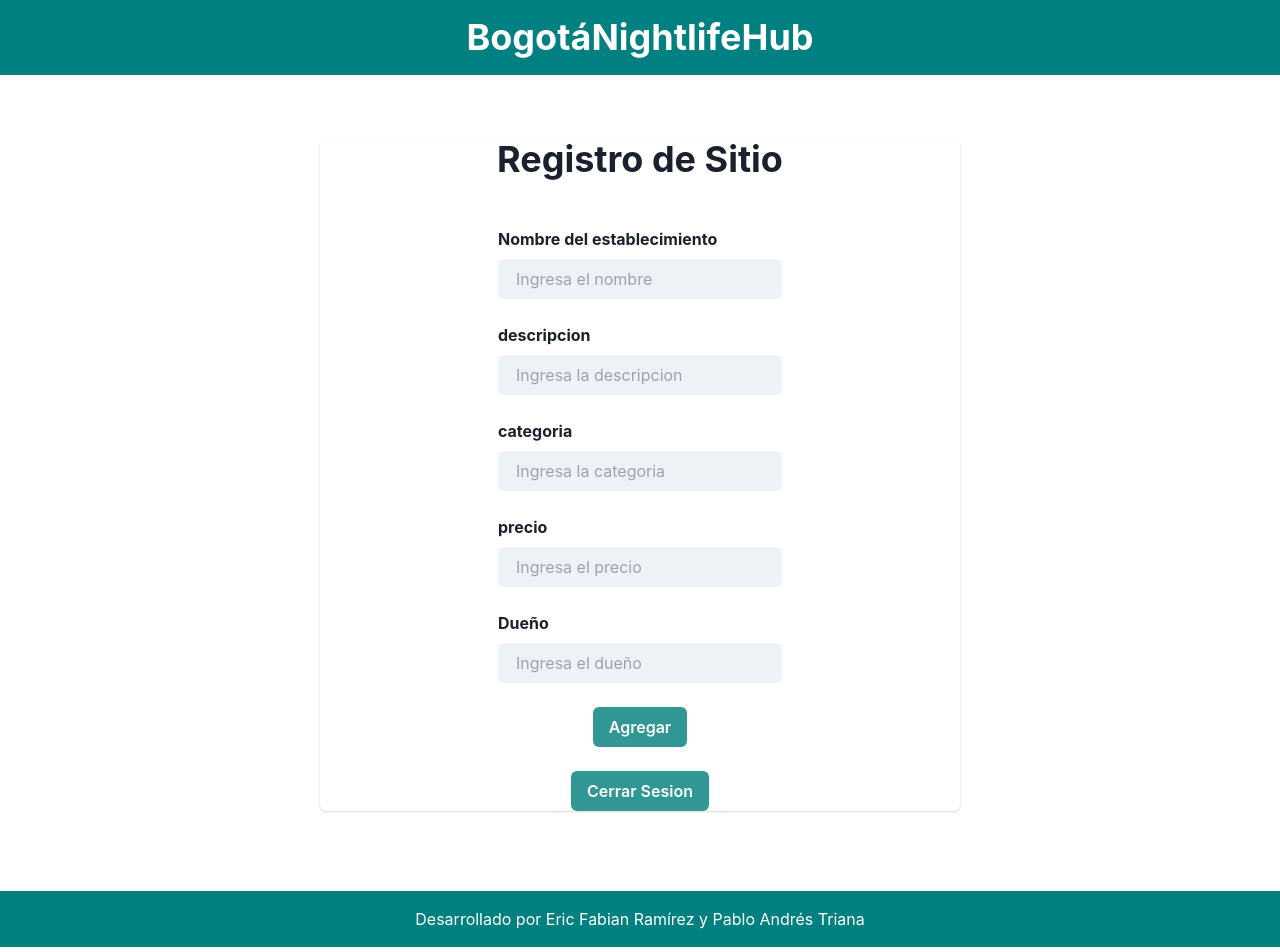
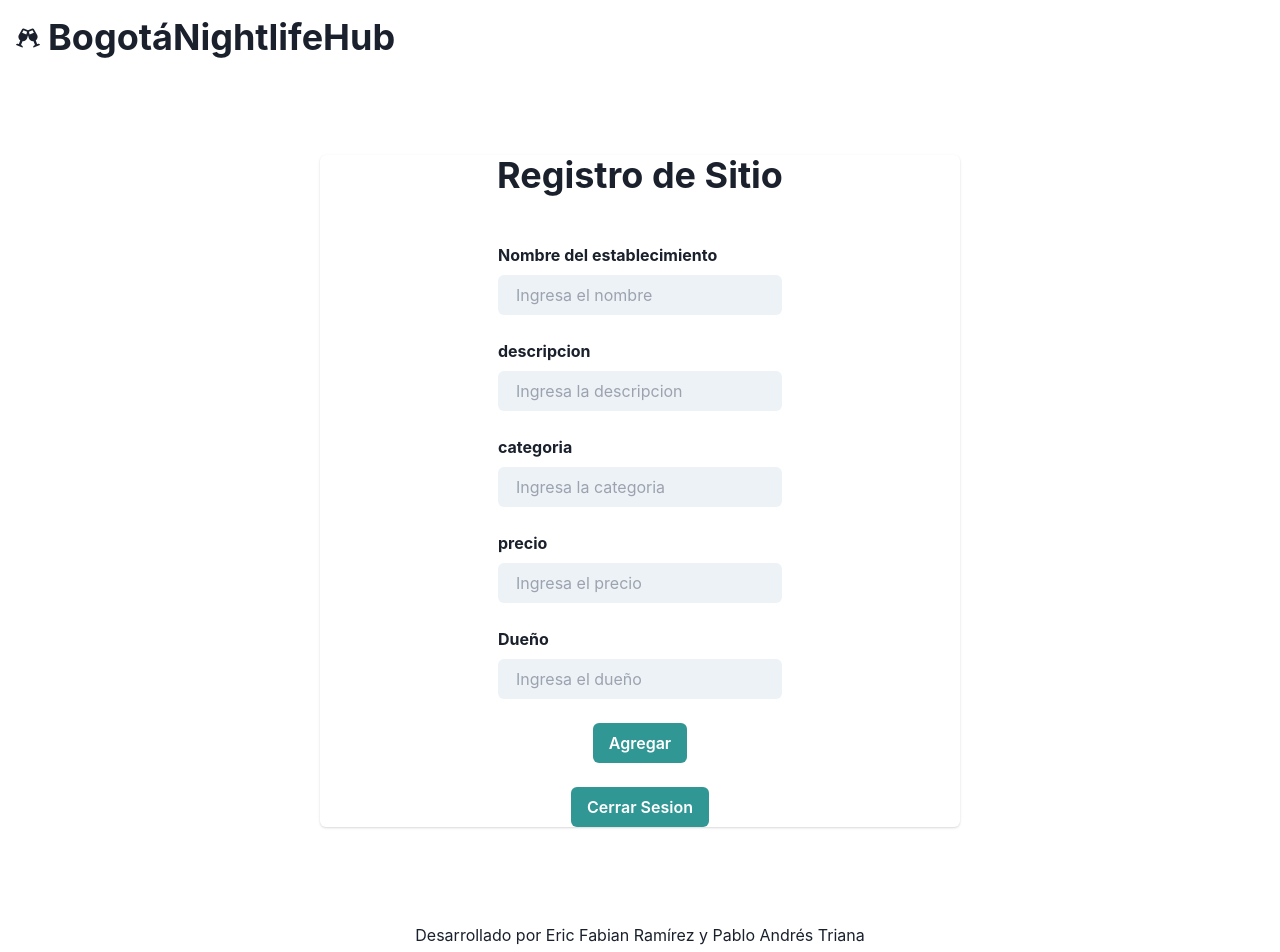
Before and after one commit to fabianra5789/books, a Next.js app in the folder apps/client/: page /auth/add in a window 1280 px wide. Shown: the top 952 px of the page. Built offline with nearby package versions, Linux system fonts and the light colour scheme.

Commit message:
ER: Front

```diff
--- a/apps/client/src/pages/auth/add.js
+++ b/apps/client/src/pages/auth/add.js
@@ -1,19 +1,28 @@
 import React from "react";
-import { PinInput, PinInputField, Input, Button } from "@chakra-ui/react";
+import {
+  PinInput,
+  PinInputField,
+  Flex,
+  Heading,
+  Input,
+  Button,
+} from "@chakra-ui/react";
 import { useRouter } from "next/router";
 import toast from "react-hot-toast";
 import Image from "next/image";
 import { Inter } from "next/font/google";
+import { FaGlassCheers, FaUser, FaPencilAlt } from "react-icons/fa";
 import {
   Card,
   CardHeader,
   CardBody,
   CardFooter,
-  Heading,
   Text,
   Box,
   Center,
 } from "@chakra-ui/react";
+
+import Footer from "./Footer"; // Importa el pie de página
 
 const inter = Inter({ subsets: ["latin"] });
 const Inicio = () => {
@@ -65,14 +74,22 @@ const Inicio = () => {
   };
   return (
     <Box>
-      {/* Encabezado */}
-      <Box bg="teal" p={4}>
-        <Center>
-          <Heading as="h1" color="white">
-            BogotáNightlifeHub
-          </Heading>
-        </Center>
-      </Box>
+      <Flex
+        alignItems="center"
+        bg="secondary.100"
+        p={4}
+        mb={4}
+        borderBottom="1px solid secondary.50"
+      >
+        <FaGlassCheers
+          size={24}
+          color="primary.50"
+          style={{ marginRight: "8px" }}
+        />
+        <Heading as="h1" color="primary.50" flex="1">
+          BogotáNightlifeHub
+        </Heading>
+      </Flex>
       <main className={`flex min-h-screen items-center justify-center `}>
         <Card className="w-1/2">
           {" "}
@@ -130,12 +147,7 @@ const Inicio = () => {
         </Card>{" "}
         {/* Fin de la tarjeta */}
       </main>
-      {/* Pie de página */}
-      <Box bg="teal" p={4} mt={4} textAlign="center">
-        <Text color="white">
-          Desarrollado por Eric Fabian Ramírez y Pablo Andrés Triana
-        </Text>
-      </Box>
+      <Footer /> {/* Pie de página */}
     </Box>
   );
 };
--- a/apps/client/src/pages/auth/register.js
+++ b/apps/client/src/pages/auth/register.js
@@ -44,15 +44,6 @@ const Register = () => {
     setFormValues(copyForm);
   };
   return (
-    <Box>
-      {/* Encabezado */}
-      <Box bg="teal" p={4}>
-        <Center>
-          <Heading as="h1" color="white">
-            BogotáNightlifeHub
-          </Heading>
-        </Center>
-      </Box>
     <main className={`flex min-h-screen items-center justify-center `}>
       <div className="flex justify-center items-center flex-col gap-6">
         <h1 className="text-center text-4xl font-bold">Registro</h1>
@@ -96,13 +87,6 @@ const Register = () => {
         </Button>
       </div>
     </main>
-      {/* Pie de página */}
-      <Box bg="teal" p={4} mt={4} textAlign="center">
-        <Text color="white">
-          Desarrollado por Eric Fabian Ramírez y Pablo Andrés Triana
-        </Text>
-      </Box>
-    </Box>
   );
 };
 
--- a/package.json
+++ b/package.json
@@ -26,12 +26,14 @@
     "class-validator": "^0.14.0",
     "express": "^4.18.2",
     "framer-motion": "^10.16.2",
+    "leaflet": "^1.9.4",
     "mongodb": "^6.0.0",
     "mongoose": "^7.5.0",
     "passport": "^0.6.0",
     "passport-jwt": "^4.0.1",
     "passport-local": "^1.0.0",
     "react-icons": "^4.11.0",
+    "react-leaflet": "^4.2.1",
     "react-responsive-carousel": "^3.2.23",
     "swiper": "^10.3.1",
     "turbo": "^1.10.13"
```
Also changed, not shown: 1 other file (tests, documents, lock files or other folders). Lines whose indentation alone changed are shown as unchanged.
